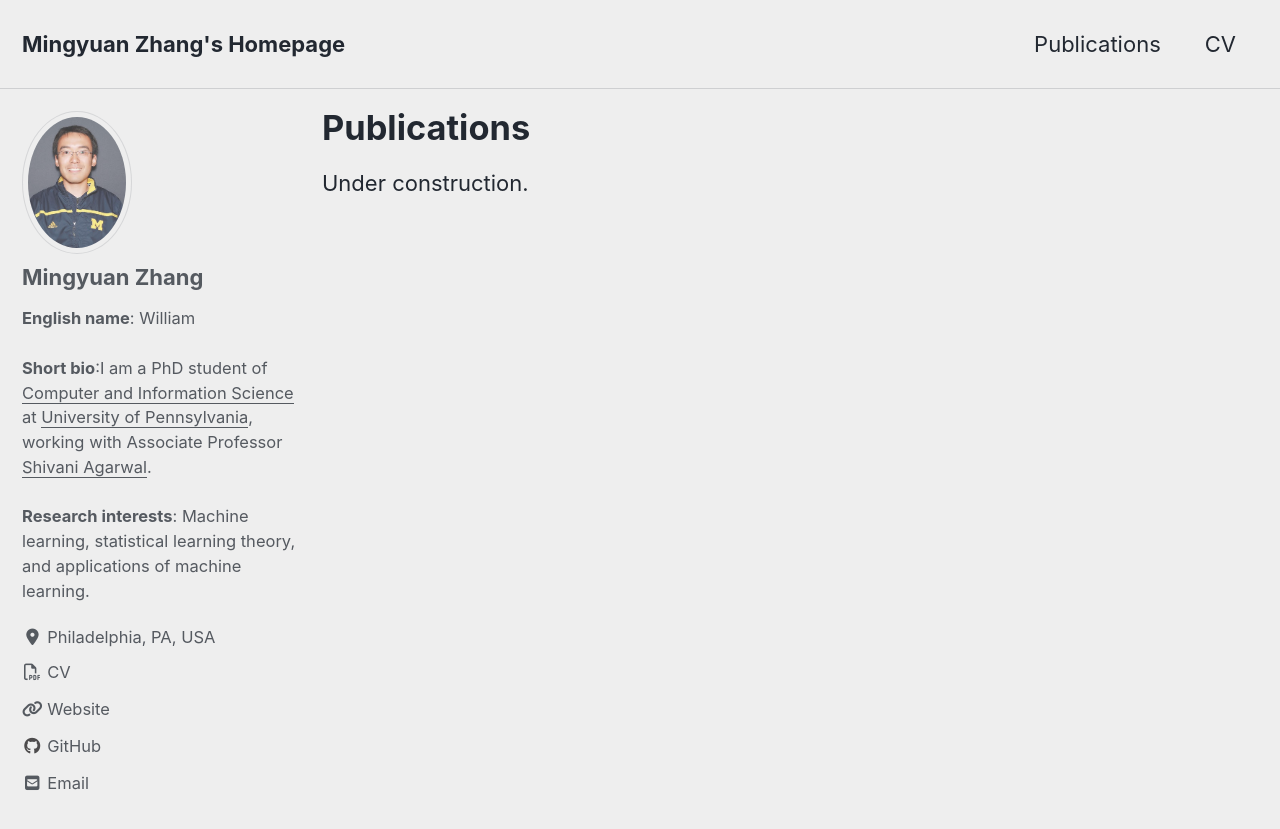
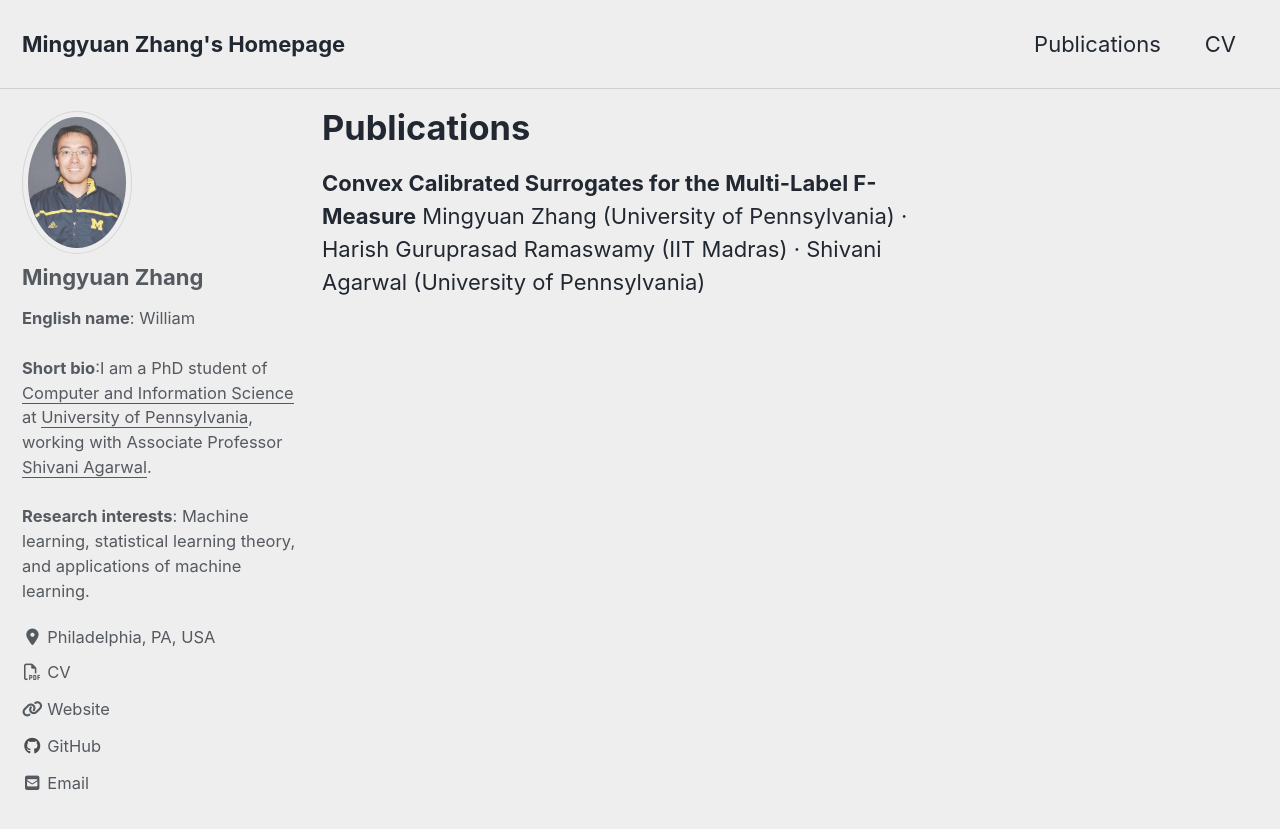
Before and after one commit to moshimowang/moshimowang.github.io, a Jekyll site: the page built from _pages/publications.md, in a window 1280 px wide and 900 px high. Shown: the top 829 px of the window. Built offline with Jekyll 4.4.1, drawn with Linux system fonts in a browser that asks for light colours; cached includes are drawn as plain includes; nearby versions of some CDN libraries.

Commit message:
added new publication

```diff
--- a/_pages/publications.md
+++ b/_pages/publications.md
@@ -5,4 +5,5 @@ permalink: /publications/
 author_profile: true
 ---
 
-Under construction.
+**Convex Calibrated Surrogates for the Multi-Label F-Measure**
+Mingyuan Zhang (University of Pennsylvania) · Harish Guruprasad Ramaswamy (IIT Madras) · Shivani Agarwal (University of Pennsylvania)
```
Also changed, not shown: 1 other file.
